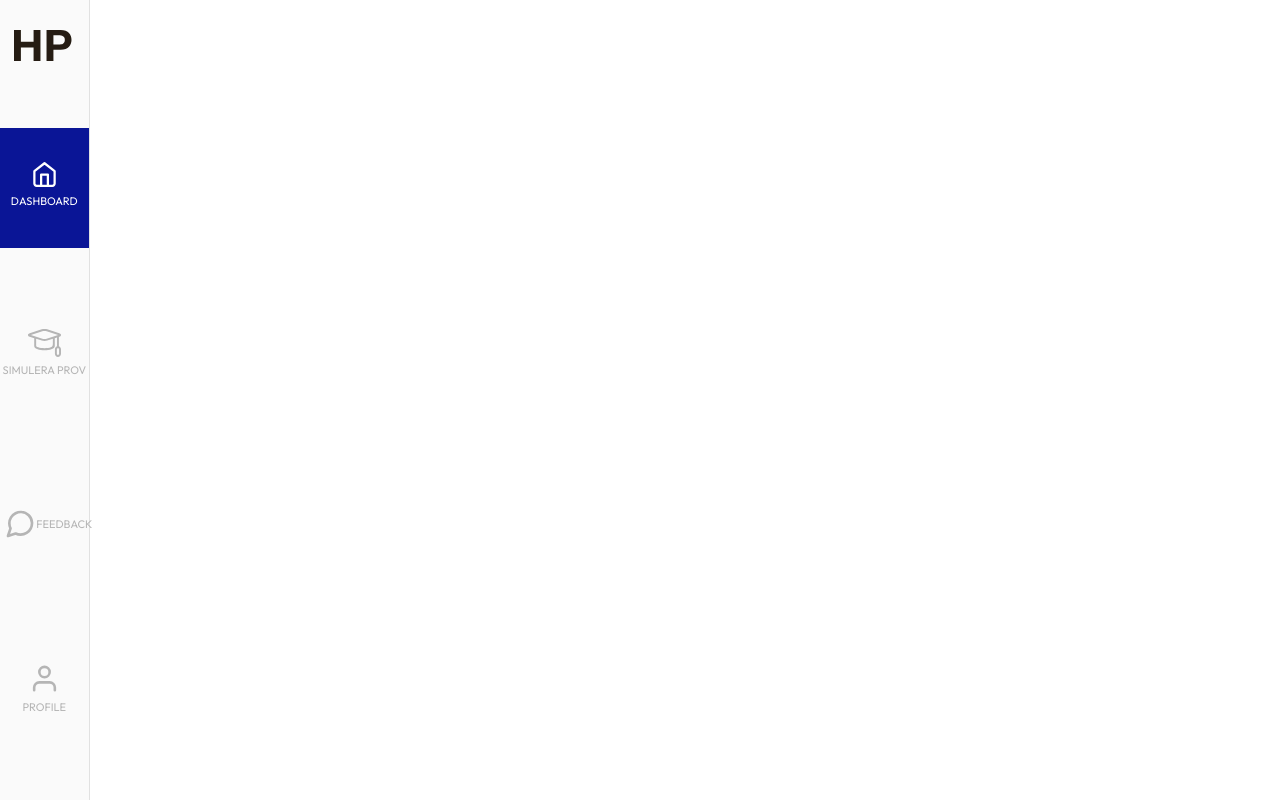
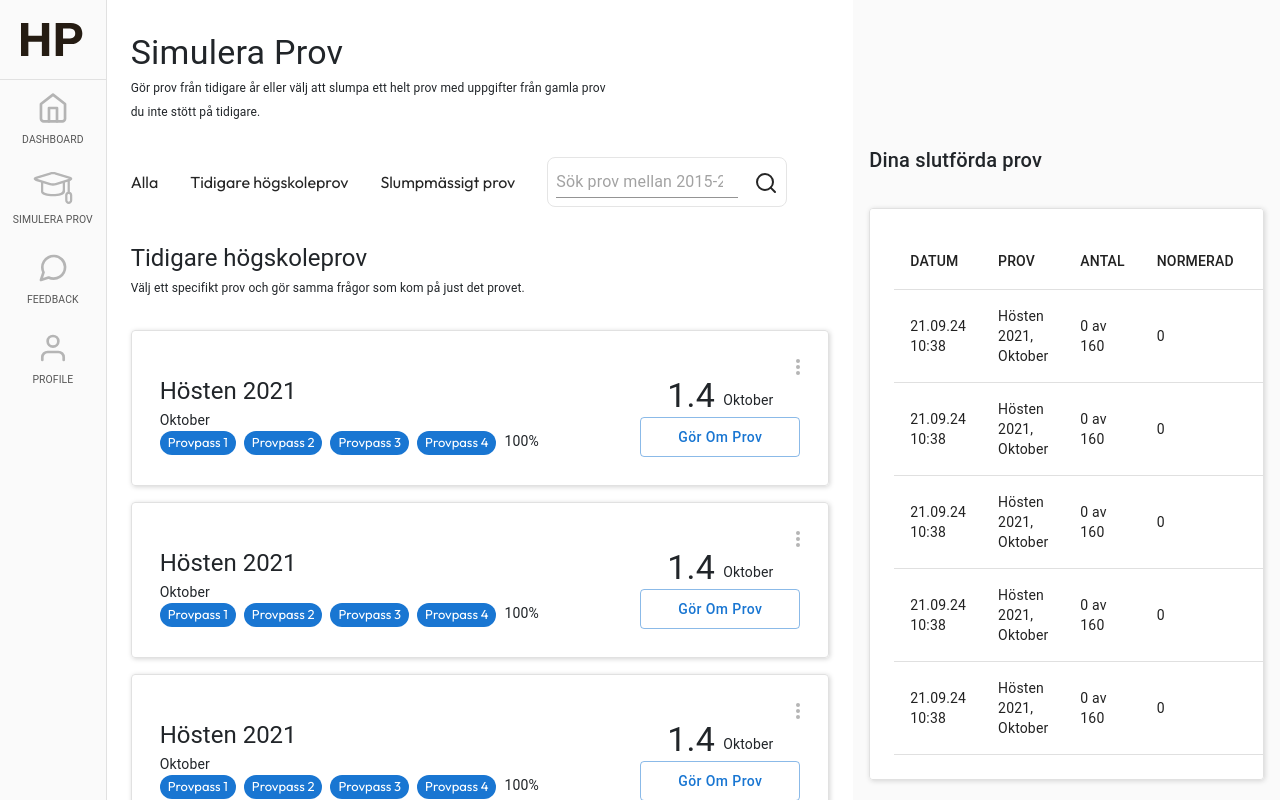
Before and after one commit to johnnetr2/test, a React (Create React App) app: page /courses in a window 1280 px wide. Shown: the top 800 px of the page. Built offline with nearby package versions, Linux system fonts and the light colour scheme.

Commit message:
Dashboard Completed

```diff
--- a/src/App.js
+++ b/src/App.js
@@ -25,6 +25,7 @@ import Question_View_Sam_Dtk_Org from './components/organism/Question-View-Sam-D
 import Question_View_Sam_Xyz_Org from './components/organism/Question-View-Sam-Dtk-Org/Question_View_Sam_Xyz_Org';
 import Finish_Popup_XYZ from './components/molecule/finish-popup-xyz/Finish_Popup_XYZ';
 import Question_Save_Popup from './components/molecule/question-save-popup/Question_Save_Popup';
+import CoursesCard from './components/molecule/CoursesCard/CoursesCard';
 
 
 function App() {
@@ -62,6 +63,7 @@ function App() {
         <Route path="/question-view-sam-xyz-org" element={<Question_View_Sam_Xyz_Org/>} />
         <Route path="/finish-popup-xyz" element={<Finish_Popup_XYZ/>} />
         <Route path="/question-save-popup" element={<Question_Save_Popup/>} />
+        <Route path="/coursescard" element={<CoursesCard/>} />
       </Routes>
     </div>
   );
--- /dev/null
+++ b/src/components/molecule/CoursesCard/CoursesCard.js
@@ -0,0 +1,68 @@
+import React from 'react'
+import { makeStyles } from '@material-ui/core'
+import { Container, Box, Typography, Stack, Chip, Button } from '@mui/material'
+import ellipsis from '../../../assets/icons/ellipsis.svg'
+
+const useStyles = makeStyles((theme) =>
+({
+    global: {
+        padding: 0,
+        margin: 0,
+        boxSizing: 'border-box'
+    },
+    root: {
+        paddingRight: theme.spacing(0),
+        paddingLeft: theme.spacing(0)
+    },
+    box: {
+        paddingRight: theme.spacing(0),
+        paddingLeft: theme.spacing(0),
+        // '& .css-98d3jh-MuiContainer-root':
+        // {
+        //     paddingLeft: 0,
+        //     paddingRight: 0
+        // }
+    }
+}))
+
+const CoursesCard = () => {
+
+    const classes = useStyles();
+
+    return (
+        <Container disableGutters maxWidth={false}>
+            <Box className={classes.box} sx={{ border: '1px solid #e1e1e1', borderRadius: '.25rem', padding: '1.5rem', boxShadow: '1px 1px 5px #d4d4d4', backgroundColor: 'transparent' }}>
+
+                <Box sx={{margin:'0.25rem'}}>
+                    <Box sx={{ display:'flex', justifyContent:'flex-end'}}>
+                        <img src={ellipsis} alt="" />
+                    </Box>
+                    <Box sx={{ display: 'flex', justifyContent: 'space-between' }}>
+                        <Box>
+                            <Typography variant='h5' component='h5'> Hösten 2021 </Typography>
+                            <Typography variant='body2' component='body2'> Oktober </Typography>
+                            <Stack direction="row" spacing={1}>
+                                <Chip label="Provpass 1" color="primary" size="small" />
+                                <Chip label="Provpass 2" color="primary" size="small" />
+                                <Chip label="Provpass 3" color="primary" size="small" />
+                                <Chip label="Provpass 4" color="primary" size="small" />
+                                <Typography variant="body2" component="body2">100%</Typography>
+                            </Stack>
+                        </Box>
+                        <Box sx={{ display: 'flex', alignItems: 'center', flexDirection: 'column' }}>
+                            <Box sx={{ display: 'flex', alignItems: 'center' }}>
+                                <Typography variant='h4' component='h4'> 1.4 </Typography>
+                                <Typography variant='body2' component='body2' style={{ marginLeft: '.5rem', marginTop: '.5rem' }}> Oktober </Typography>
+                            </Box>
+                            <Box>
+                                <Button variant='outlined' style={{ width: '10rem', textTransform: 'capitalize' }}>Gör om prov</Button>
+                            </Box>
+                        </Box>
+                    </Box>
+                </Box>
+            </Box>
+        </Container>
+    )
+}
+
+export default CoursesCard
--- a/src/components/organism/courses-org/courses-main/Courses_Main.js
+++ b/src/components/organism/courses-org/courses-main/Courses_Main.js
@@ -22,10 +22,10 @@ const Courses_Main = () => {
         <Grid item sm={1} xs={2} >
           <Left_Bar />
         </Grid>
-        <Grid item sm={8} xs={10}>
+        <Grid item sm={7} xs={10}>
           <Feed_Content />
         </Grid>
-        <Grid item sm={3} className={classes.right} style={{ border: '1px solid #212121' }}>
+        <Grid item sm={4} className={classes.right}>
           <Right_Bar />
         </Grid>
       </Grid>
--- a/src/components/organism/courses-org/feed-content/Feed_Content.js
+++ b/src/components/organism/courses-org/feed-content/Feed_Content.js
@@ -1,13 +1,18 @@
 import React from 'react'
-import { Container, makeStyles, Typography, Box } from "@material-ui/core";
+import { Container, makeStyles, Typography, Box, TextField, Button } from "@material-ui/core";
 import { Link } from 'react-router-dom'
+import searchIcon from '../../../../assets/icons/searchIcon.svg'
 import Heading from '../../../atom/heading/Heading'
 import BodyText from '../../../atom/body-text/BodyText';
+import CoursesCard from '../../../molecule/CoursesCard/CoursesCard';
 
 const useStyles = makeStyles((theme) =>
 ({
   root: {
     paddingTop: theme.spacing(4)
+  },
+  test: {
+    border: '2px solid #212121'
   }
 }))
 
@@ -17,21 +22,60 @@ const FeedContent = () => {
 
   return (
     <Container className={classes.root}>
-      <Heading title="Simulera Prov" />
-      <BodyText title="Gör prov från tidigare år eller välj att slumpa ett helt prov med uppgifter från gamla prov du inte stött på tidigare. " />
-      {/* <Box sx={{display:'flex'}}> */}
-      <Box style={{ border: '1px solid #252525', maxWidth: '30rem', display: 'flex', justifyContent: 'space-between', marginTop: '3rem', marginBottom: '3rem' }}>
-        <Link to='/all' style={{ color: '#252525', textDecoration: 'none' }}>Alla</Link>
-        <Link to='/tidigareHögskoleprov' style={{ color: '#252525', textDecoration: 'none' }}>Tidigare högskoleprov</Link>
-        <Link to='slumpmässigtProv' style={{ color: '#252525', textDecoration: 'none', fontSize: '1rem' }}>Slumpmässigt prov</Link>
-
-
+      <Box>
+        <Heading title="Simulera Prov" />
+        <BodyText title="Gör prov från tidigare år eller välj att slumpa ett helt prov med uppgifter från gamla prov du inte stött på tidigare. " />
+        <Box sx={{ display: 'flex', alignItems: 'center' }}>
+          <Box style={{ maxWidth: '30rem', display: 'flex', justifyContent: 'space-between', marginTop: '3rem', marginBottom: '3rem', marginRight: '2rem' }}>
+            <Link to='/all' style={{ color: '#252525', textDecoration: 'none' }}>Alla</Link>
+            <Link to='/tidigareHögskoleprov' style={{ color: '#252525', textDecoration: 'none', marginLeft: '2rem' }}>Tidigare högskoleprov</Link>
+            <Link to='slumpmässigtProv' style={{ color: '#252525', textDecoration: 'none', marginLeft: '2rem' }}>Slumpmässigt prov</Link>
+          </Box>
+          <Box sx={{ display: 'flex', alignItems: 'center', border: '1px solid #e5e5e5', borderRadius: '.5rem', width: '15rem', padding: '.5rem' }}>
+            <TextField type="search" placeholder='Sök prov mellan 2015-2021' />
+            <Box>
+              <img style={{ marginLeft: '1rem' }} src={searchIcon} alt="" />
+            </Box>
+          </Box>
         </Box>
-        <Box sx={{border:'1px solid #212121', maxWidth:'40px', marginLeft:'5rem'}}>
-          ajkhaksljdfksjaljasldkfjsadlfkhellooiasudfoisa
+      </Box>
+      <Box sx={{ marginBottom: '2rem' }}>
+        <Typography variant="h5" component="h5">Tidigare högskoleprov</Typography>
+        <Typography variant="body2" component="body2" style={{ fontSize: '0.75rem', lineHeight: '1.5' }}>Välj ett specifikt prov och gör samma frågor som kom på just det provet.</Typography>
+      </Box>
+      <Box>
+        <Box sx={{ marginBottom: '1rem' }}>
+          <CoursesCard />
         </Box>
-
-      {/* </Box> */}
+        <Box sx={{ marginBottom: '1rem' }}>
+          <CoursesCard />
+        </Box>
+        <Box sx={{ marginBottom: '1rem' }}>
+          <CoursesCard />
+        </Box>
+        <Box sx={{ marginBottom: '1rem' }}>
+          <CoursesCard />
+        </Box>
+        <Box sx={{ marginBottom: '1rem' }}>
+          <CoursesCard />
+        </Box>
+        <Box sx={{ marginBottom: '1rem' }}>
+          <CoursesCard />
+        </Box>
+        <Box sx={{ marginBottom: '1rem' }}>
+          <CoursesCard />
+        </Box>
+      </Box>
+      <Box sx={{ marginBottom: '3rem', marginTop:'1rem', display: 'flex', justifyContent: 'center' }}>
+        <Button variant="contained" style={{ backgroundColor: '#0A1596', color: '#fff' }}>Fler prov</Button>
+      </Box>
+      <Box sx={{ marginBottom: '2rem' }}>
+        <Typography variant="h5" component="h5">Slumpmässigt prov</Typography>
+        <Typography variant="body2" component="body2" style={{ fontSize: '0.75rem', lineHeight: '1.5' }}>Genererar ett prov endast med frågor du inte tidigare stött på i övningsdelen.</Typography>
+      </Box>
+      <Box sx={{ marginBottom: '1rem' }}>
+          <CoursesCard />
+        </Box>
     </Container>
   )
 }
--- a/src/components/organism/courses-org/left-bar/Left_Bar.js
+++ b/src/components/organism/courses-org/left-bar/Left_Bar.js
@@ -18,10 +18,10 @@ const useStyles = makeStyles((theme) => ({
     top:0,
     [theme.breakpoints.down("sm")]: {
       padding: 0,
-      backgroundColor: "#fff"
+      backgroundColor: "#FAFAFA"
     },
     [theme.breakpoints.up("sm")]: {
-      backgroundColor: "#fff",
+      backgroundColor: "#FAFAFA",
       color: "#555",
     },
   },
--- a/src/components/organism/courses-org/right-bar/Right_Bar.js
+++ b/src/components/organism/courses-org/right-bar/Right_Bar.js
@@ -1,8 +1,86 @@
 import React from 'react'
+import { Container, makeStyles, Typography, Box, Table, TableBody, TableCell, TableContainer, TableHead, TableRow, Button } from "@material-ui/core";
+import thumb from '../../../../assets/imgs/thumb.png'
+
+const useStyles = makeStyles((theme) => ({
+  topspace: {
+    paddingTop: theme.spacing(18),
+    paddingLeft: theme.spacing(2)
+  },
+  tablespace: {
+    paddingLeft: theme.spacing(2),
+    paddingRight: theme.spacing(2),
+  }
+}))
+
+function createData(name, calories, fat, carbs, protein) {
+  return { name, calories, fat, carbs, protein };
+}
+
+const rows = [
+  createData('21.09.24 10:38', 'Hösten 2021, Oktober', '0 av 160', 0.0, ':'),
+  createData('21.09.24 10:38', 'Hösten 2021, Oktober', '0 av 160', 0.0, ':'),
+  createData('21.09.24 10:38', 'Hösten 2021, Oktober', '0 av 160', 0.0, ':'),
+  createData('21.09.24 10:38', 'Hösten 2021, Oktober', '0 av 160', 0.0, ':'),
+  createData('21.09.24 10:38', 'Hösten 2021, Oktober', '0 av 160', 0.0, ':'),
+];
 
 const RightBar = () => {
+
+  const classes = useStyles();
+
   return (
-    <div>RightBar</div>
+    <Container disableGutters maxWidth={false}>
+      <Box sx={{ backgroundColor: '#fafafa' }}>
+        <Box className={classes.topspace} style={{ marginBottom: '2rem' }}>
+          <Typography variant="h6" component="h6">Dina slutförda prov</Typography>
+        </Box>
+        <Box className={classes.tablespace} style={{ marginBottom: '2rem' }}>
+          <Box style={{ marginBottom: '2rem' }}>
+            <TableContainer style={{ border: '1px solid #e1e1e1', borderRadius: '.25rem', padding: '1.5rem', boxShadow: '1px 1px 5px #d4d4d4', backgroundColor: '#fff' }}>
+              <Table aria-label="simple table">
+                <TableHead>
+                  <TableRow>
+                    <TableCell>Datum </TableCell>
+                    <TableCell align="left">Prov</TableCell>
+                    <TableCell align="left">Antal</TableCell>
+                    <TableCell align="left">Normerad</TableCell>
+                    <TableCell align="left"></TableCell>
+                  </TableRow>
+                </TableHead>
+                <TableBody>
+                  {rows.map((row) => (
+                    <TableRow
+                      key={row.name}
+                      sx={{ '&:last-child td, &:last-child th': { border: 0 } }}
+                    >
+                      <TableCell component="th" scope="row">
+                        {row.name}
+                      </TableCell>
+                      <TableCell align="left">{row.calories}</TableCell>
+                      <TableCell align="left">{row.fat}</TableCell>
+                      <TableCell align="left">{row.carbs}</TableCell>
+                      <TableCell align="left">{row.protein}</TableCell>
+                    </TableRow>
+                  ))}
+                </TableBody>
+              </Table>
+            </TableContainer>
+          </Box>
+          <Box sx={{ border: '1px solid #e1e1e1', borderRadius: '.25rem', padding: '1.5rem', boxShadow: '1px 1px 5px #d4d4d4', backgroundColor: '#fff', display:'flex', justifyContent:'space-between' }}>
+            <Box style={{display:'flex', flexDirection:'column'}}>
+              <Typography variant="h5" component="h5">Lås upp fler prov</Typography>
+              <Typography variant="body2" component="body2">Lås upp premiumfunktioner
+                endast för 199 sek per sektion</Typography>
+                <Button contained style={{backgroundColor:'#0A1596', textTransform:'capitalize', color:'#fff', width:'8rem'}}>Lås upp prov</Button>
+            </Box>
+            <Box>
+              <img style={{width:'6rem'}} src={thumb} alt="" />
+            </Box>
+          </Box>
+        </Box>
+      </Box>
+    </Container>
   )
 }
 
--- a/src/components/organism/sidebar-org/Sidebar_Org.js
+++ b/src/components/organism/sidebar-org/Sidebar_Org.js
@@ -25,10 +25,10 @@ const Sidebar = () => {
                 </Link>
             </div>
             <div className="Course-1">
-                <a onClick={() => swal("Sorry!", "This page is under process", "info")}>
+                <Link to="/courses">
                     <img src={Course} alt="course" />
                     <p>Simulera prov</p>
-                </a>
+                </Link>
             </div>
             <div className="Message-1">
                 <a onClick={() => swal("Sorry!", "This page is under process", "info")}><img src={Message} alt="profile" />
--- a/src/pages/courses/Courses.js
+++ b/src/pages/courses/Courses.js
@@ -1,11 +1,11 @@
 import React from 'react'
-import Sidebar from '../../components/organism/sidebar-org/Sidebar_Org'
+import Courses_Main from '../../components/organism/courses-org/courses-main/Courses_Main'
 
 
 const Courses = () => {
     return (
         <div>
-            <Sidebar/>
+            <Courses_Main/>
         </div>
     )
 }
```
Also changed, not shown: src/components/organism/signup-org/Signup_org.js (+3 -6 lines), src/assets/icons/ellipsis.svg (added), src/assets/icons/searchIcon.svg (added).
